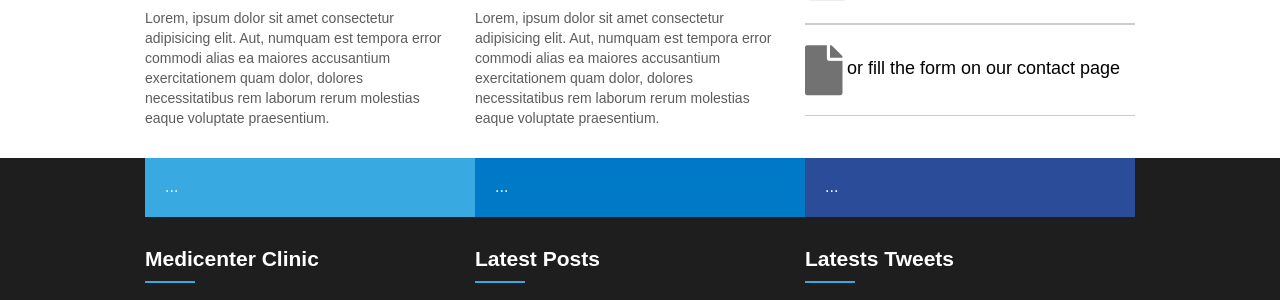
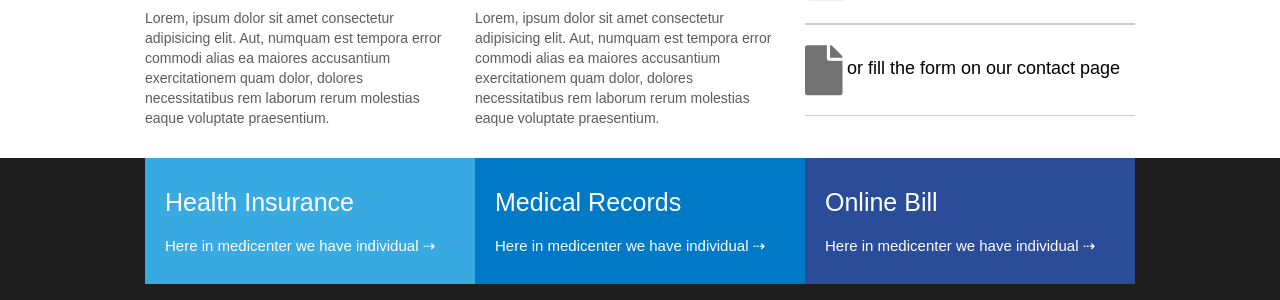
Before and after one commit to miltonpalmeira/SiteFlexBoxMediCenter, a plain HTML site: page index.html in a window 1280 px wide. Shown: the part 1980-2280 px from the top of the page. Drawn offline with Linux system fonts and the light colour scheme.

Commit message:
Rodapé Finalizado

```diff
--- a/assets/css/template.css
+++ b/assets/css/template.css
@@ -270,10 +270,16 @@ footer {
     display: flex;
 }
 
+.footer-menu a {
+    text-decoration: none;
+    color: #fff;
+}
+
 .fm-1, .fm-2, .fm-3 {
     flex: 1;
     color: #fff;
-    padding: 20px;
+    padding: 30px 20px 30px 20px;
+    font-size: 25px;
 }
 
 .fm-1 {
@@ -286,6 +292,11 @@ footer {
 
 .fm-3 {
     background-color: #2b4c99;
+}
+
+footer .fm_desc {
+    font-size: 15px;
+    margin-top: 20px;
 }
 
 .flexColumn {
--- a/index.html
+++ b/index.html
@@ -210,9 +210,24 @@
     <footer>
         <div class="container flexColumn">
             <div class="footer-menu">
-                <div class="fm-1">...</div>
-                <div class="fm-2">...</div>
-                <div class="fm-3">...</div>
+                <div class="fm-1">
+                    <a href="">
+                    Health Insurance
+                    <div class="fm_desc">Here in medicenter we have individual ⇢</div>
+                    </a>
+                </div>
+                <div class="fm-2">
+                    <a href="">
+                    Medical Records
+                    <div class="fm_desc">Here in medicenter we have individual ⇢</div>
+                    </a>
+                </div>
+                <div class="fm-3">
+                    <a href="">
+                    Online Bill
+                    <div class="fm_desc">Here in medicenter we have individual ⇢</div>
+                    </a>
+                </div>
             </div>
             <div class="footer-area">
                 <div class="footer-area-item">
```
